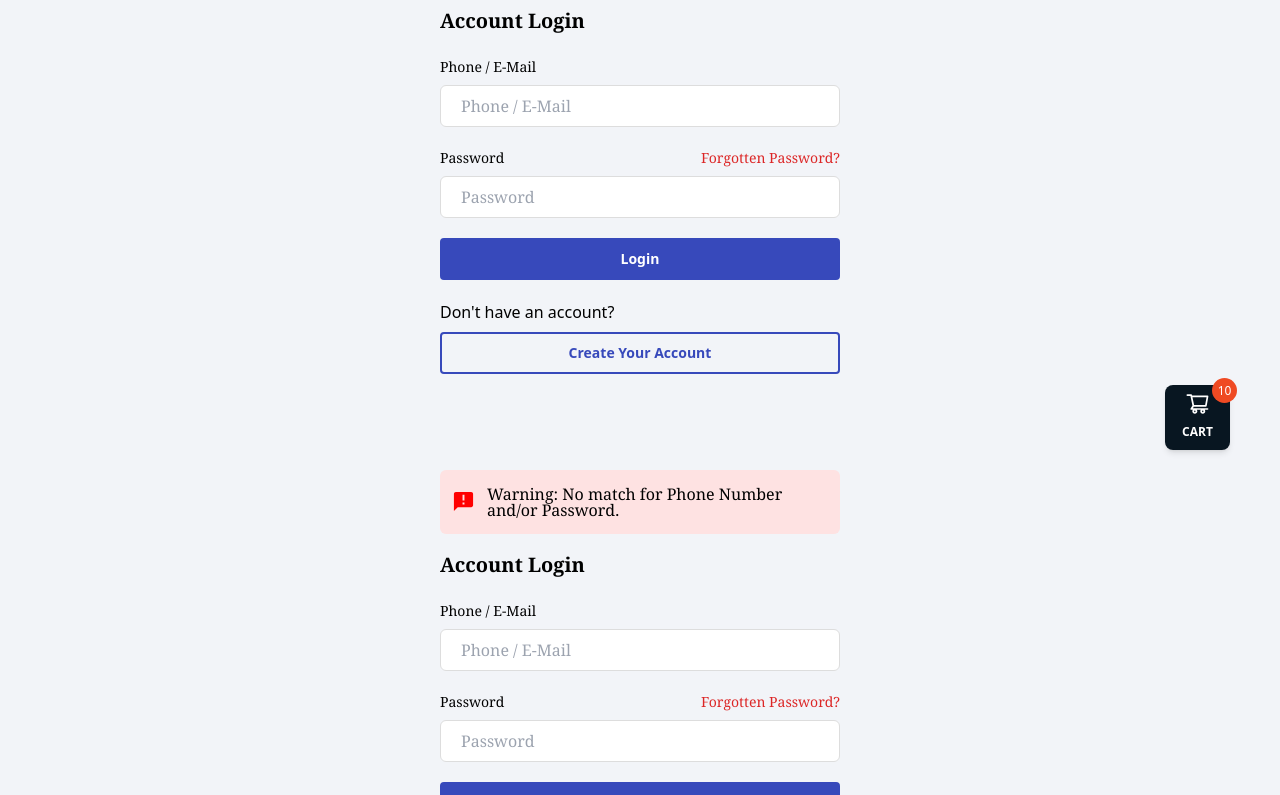
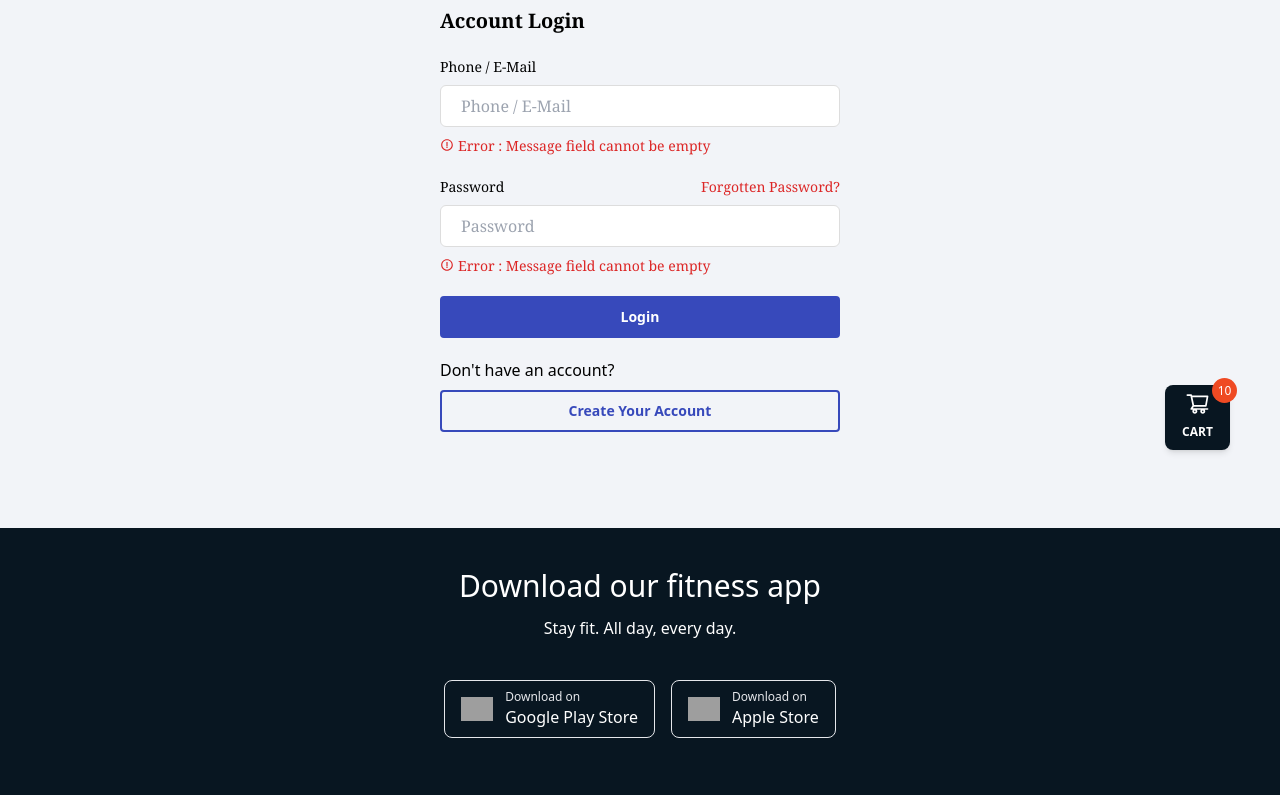
Before and after one commit to mr7aali/star-tech, a Next.js app: page /auth/login in a window 1280 px wide. Shown: the part 300-1095 px from the top of the page. Built offline with nearby package versions, Linux system fonts and the light colour scheme; grey boxes are pictures that could not be loaded.

Commit message:
error message added

```diff
--- a/src/components/Forms/Forms.js
+++ b/src/components/Forms/Forms.js
@@ -1,3 +1,4 @@
+import { useEffect } from "react";
 import { useForm, FormProvider, useFormContext } from "react-hook-form"
 
 const Forms = ({ children, submitHandler, defaultValues }) => {
@@ -10,19 +11,15 @@ const Forms = ({ children, submitHandler, defaultValues }) => {
 
     const methods = useForm(formConfig);
     const { handleSubmit, reset } = methods
-
-
     const onSubmit = (data) => {
         submitHandler(data);
         reset();
     }
-
+    useEffect(() => reset(defaultValues), [defaultValues, reset, methods]);
 
     return (
         <FormProvider {...methods}>
-
             <form onSubmit={methods.handleSubmit(onSubmit)}>
-
                 {children}
             </form>
         </FormProvider>
--- a/src/components/Forms/FormsInput.js
+++ b/src/components/Forms/FormsInput.js
@@ -1,23 +1,29 @@
 import React from 'react';
 import { useFormContext, Controller } from "react-hook-form"
-
+import { BiErrorCircle } from "react-icons/bi";
 const FormsInput = (
-   { name, type,  value, id, placeholder, validation}
+    { name, type, value, id, placeholder, validation }
 ) => {
     const { control } = useFormContext();
     return (
+        <>
             <Controller
                 control={control}
                 name={name}
                 render={({ field }) => (
                     <input {...field}
                         type={type}
-
-                    placeholder={placeholder }
+                        placeholder={placeholder}
+                        value={value ? value : field.value || ""}
+                        // defaultValue={value}
                         className='block rounded-md px-5 w-full font-serif py-2 outline-none focus:border-[#5252ff] border-[#ddd] border-[1px] rounded-' />
 
                 )}
             />
+            <p className="text-red-600 font-medium mt-2 ml-0 font-serif text-[14px] flex items-center">
+                <BiErrorCircle className='mr-1' />   Error :   Message field cannot be empty
+            </p>
+        </>
     );
 };
 
--- a/src/components/HomePage/FeaturedCategory.js
+++ b/src/components/HomePage/FeaturedCategory.js
@@ -30,10 +30,10 @@ const FeaturedCategory = () => {
 
 
 
-            <div  className="grid grid-cols-2 sm:grid-cols-4 lg:grid-cols-8 gap-3 mt-10 mx-3">
+            <div className="grid grid-cols-2 sm:grid-cols-4 lg:grid-cols-8 gap-3 mt-10 mx-3">
                 {
-                    items.map(item => (
-                        <div key={item} className="bg-white rounded-xl shadow-md cursor-pointer hover:shadow-inner hover:text-[#ef4a23]">
+                    items.map((item, index) => (
+                        <div key={index} className="bg-white rounded-xl shadow-md cursor-pointer hover:shadow-inner hover:text-[#ef4a23]">
                             <a
                                 // style={{border:'1px solid red'}}
                                 // href="https://www.startech.com.bd/gimbal"
@@ -42,7 +42,7 @@ const FeaturedCategory = () => {
                                 <span >
                                     <Image src={item.Image} alt="Gimbal" width="48" height="48" />
                                 </span>
-                                <p  className="mt-1 xl:mt-2 text-[11px] sm:text-[12px] xl:text-[15px] px-1">{item.title}</p>
+                                <p className="mt-1 xl:mt-2 text-[11px] sm:text-[12px] xl:text-[15px] px-1">{item.title}</p>
                             </a>
                         </div>
                     ))
--- a/src/pages/auth/login.js
+++ b/src/pages/auth/login.js
@@ -3,11 +3,14 @@ import Forms from '@/components/Forms/Forms';
 import FormsInput from '@/components/Forms/FormsInput';
 import RootLayouts from '@/components/Layouts/RootLayouts';
 import Link from 'next/link';
+
 import { BiSolidCommentError } from "react-icons/bi"
 
 const LoginPage = () => {
+
     const onSubmit = (data) => {
         console.log(data);
+
     }
     return (
         <>
@@ -17,17 +20,28 @@ const LoginPage = () => {
                     <span className='font-thin font-serif leading-none'>Warning: No match for Phone Number and/or Password.</span>
                 </div>
                 <h1 className='font-serif font-bold text-[20px]'>Account Login</h1>
-                <form >
+                <Forms submitHandler={onSubmit} >
                     <div>
                         <label htmlFor="" className='font-serif text-[14px] mt-5 mb-2 block'>Phone / E-Mail</label>
-                        <input className='block rounded-md px-5 w-full font-serif py-2 outline-none focus:border-[#5252ff] border-[#ddd] border-[1px] rounded-' type="text" placeholder='Phone / E-Mail' />
+                        <FormsInput
+                            name={"email"}
+
+                            type="email"
+                            placeholder='Phone / E-Mail'
+                        // className='block rounded-md px-5 w-full font-serif py-2 outline-none focus:border-[#5252ff] border-[#ddd] border-[1px] rounded-' type="text" placeholder='Phone / E-Mail'
+                        />
                     </div>
                     <div>
                         <label htmlFor="" className='font-serif text-[14px] mt-5 mb-2 flex justify-between'>
                             <span>  Password</span>
                             <span className='text-red-600 hover:underline cursor-pointer'> Forgotten Password?</span>
                         </label>
-                        <input className='block rounded-md px-5 w-full font-serif py-2 outline-none focus:border-[#5252ff] border-[#ddd] border-[1px] rounded-' type="text" placeholder='Password' />
+                        <FormsInput
+                            // className='block rounded-md px-5 w-full font-serif py-2 outline-none focus:border-[#5252ff] border-[#ddd] border-[1px] rounded-'
+                            name={"password"}
+                            type="text"
+                            placeholder='Password'
+                        />
                     </div>
 
                     <div className='mt-5'>
@@ -40,12 +54,12 @@ const LoginPage = () => {
 
 
                     <Link href="/auth/register" className='btn st-outline w-full'>Create Your Account</Link>
-                </form>
+                </Forms>
             </div>
 
 
 
-            <div  className='max-w-[400px] mx-auto mt-16 mb-24'>
+            {/* <div className='max-w-[400px] mx-auto mt-16 mb-24'>
                 <div className='bg-red-100 py-4 px-3  rounded-md mb-4 flex  items-center'>
                     <span className='text-[23px] pr-3 text-[red]'> <BiSolidCommentError /> </span>
                     <span className='font-thin font-serif leading-none'>Warning: No match for Phone Number and/or Password.</span>
@@ -83,12 +97,19 @@ const LoginPage = () => {
 
                     <Link href="/auth/register" className='btn st-outline w-full'>Create Your Account</Link>
                 </Forms>
-            </div>
+            </div> */}
         </>
     );
 };
 
 export default LoginPage;
+
+
+
+
+
+
+
 
 LoginPage.getLayout = function getLayout(page) {
     return (
```
Lines whose indentation alone changed are shown as unchanged.
